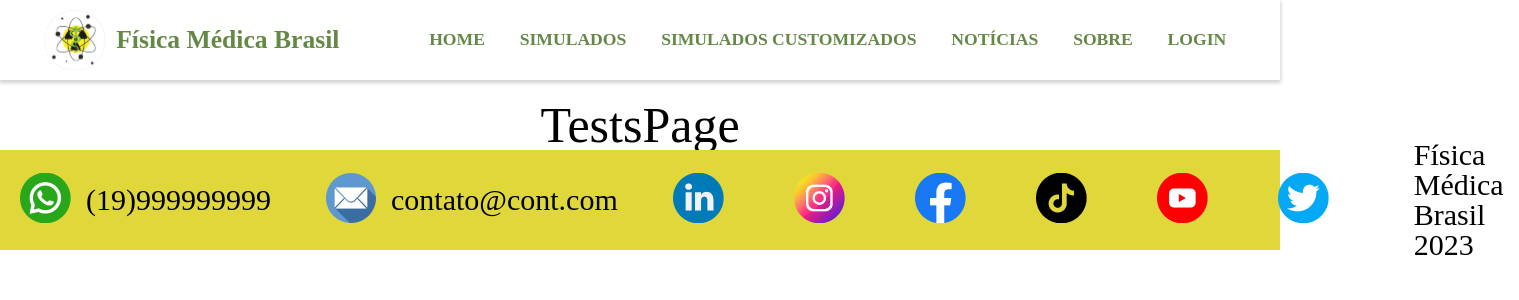
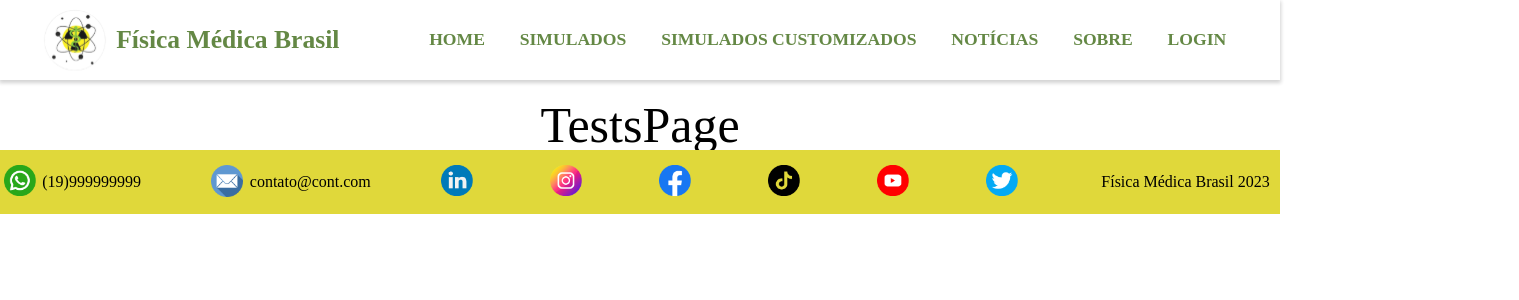
Before and after one commit to GDMeira/SimulAiFrontend, a React (Vite) app: page /TestsPage in a window 1280 px wide. Shown: the top 300 px of the page, 1519 px wide, since content can reach past the window. Built offline with nearby package versions, Linux system fonts and the light colour scheme.

Commit message:
adição de uma query pro footer quando a largura da tela for menor que 700px

```diff
--- a/src/components/Footer.jsx
+++ b/src/components/Footer.jsx
@@ -1,5 +1,4 @@
 import styled from "styled-components"
-import { Link } from "react-router-dom"
 import email from '../assets/email.png'
 import facebook from '../assets/facebook.png'
 import whatsapp from '../assets/whatsapp.png'
@@ -12,7 +11,7 @@ import twitter from '../assets/twitter.png'
 
 
 export default function Footer() {
-    const icons = [
+    const desktopIcons = [
         { image: whatsapp, text: '(19)999999999', path: 'https://whatsapp.com' },
         { image: email, text: 'contato@cont.com', path: 'https://www.gmail.com' },
         { image: linkedin, text: '', path: 'https://linkedin.com' },
@@ -23,10 +22,18 @@ export default function Footer() {
         { image: twitter, text: '', path: 'https://www.' },
     ];
 
+    const mobileIcons = [
+        { image: whatsapp, text: '(19)999999999', path: 'https://whatsapp.com' },
+        { image: email, text: '', path: 'https://www.gmail.com' },
+        { image: linkedin, text: '', path: 'https://linkedin.com' },
+    ]
+
+    const visibleIcons = (window.innerWidth > 700 ? desktopIcons : mobileIcons)
+
     return (
         <ContainerSC>
-            {icons.map(icon => {
-                return <div>
+            {visibleIcons.map((icon, i) => {
+                return <div key={i}>
                     <a href={icon.path}>
                         <img src={icon.image} alt="icon" />
                     </a>
@@ -43,11 +50,11 @@ export default function Footer() {
 
 const ContainerSC = styled.div`
     width: 100vw;
-    height: 100px;
+    height: 8vh;
     display: flex;
     justify-content: space-between;
     align-items: center;
-    font-size: 30px;
+    font-size: 2vh;
     position: relative;
     z-index: 1;
     background-color: #e0d83a;
@@ -56,11 +63,15 @@ const ContainerSC = styled.div`
         display: flex;
         justify-content: space-between;
         align-items: center;
-        margin: 0 20px;
+        margin: 0 0.3vw;
     }
 
     span {
-        margin: 0 15px;
+        margin: 0 0.8vh;
+    }
+
+    img {
+        width: 4vh;
     }
 
 `;
--- a/src/components/NavBar.jsx
+++ b/src/components/NavBar.jsx
@@ -20,7 +20,7 @@ export default function Footer() {
                 <h1>Física Médica Brasil</h1>
             </LogoTitleSC>
             <ContainerPagesLink>
-                {links.map(link => <Link to={link.path}><h2>{link.name}</h2></Link>)}
+                {links.map((link, i) => <Link key={i} to={link.path}><h2>{link.name}</h2></Link>)}
             </ContainerPagesLink>
         </ContainerSC>
     )
```
